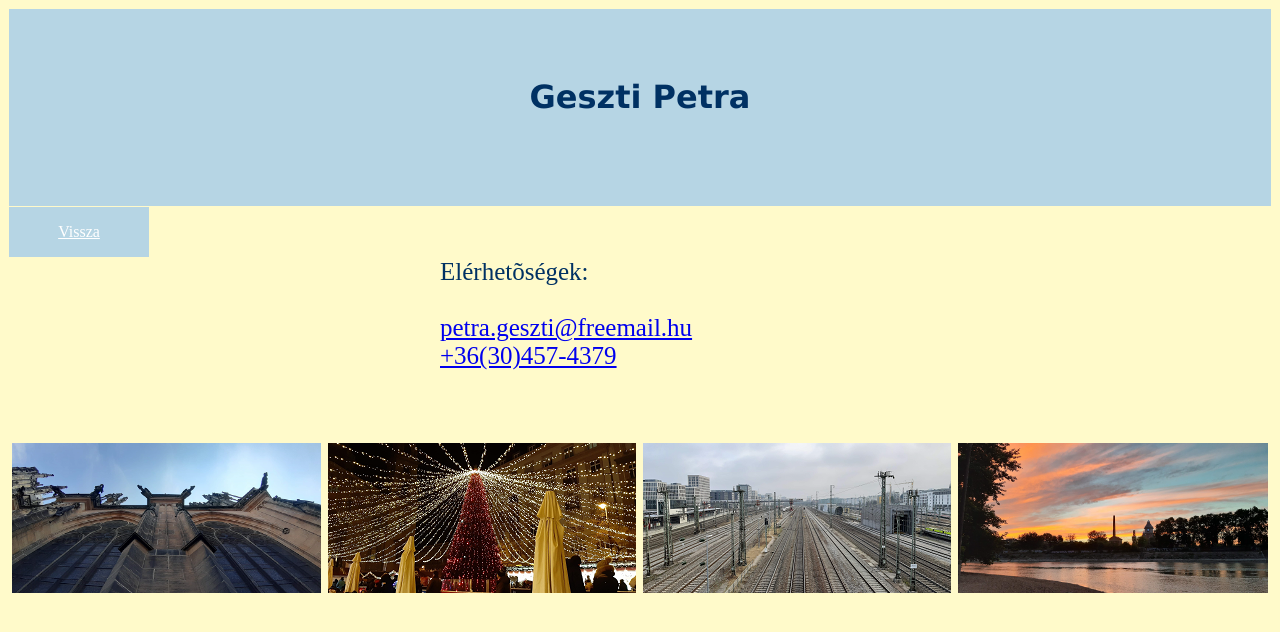
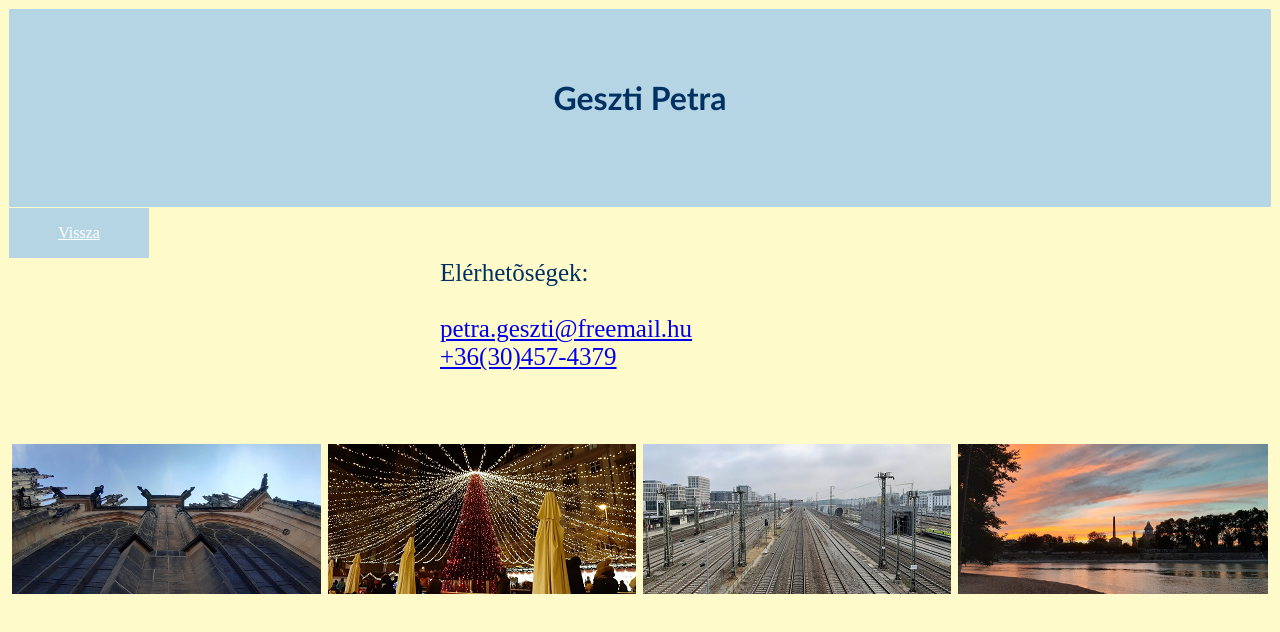
Before and after one commit to gesztipetra/gesztipetra.github.io, a plain HTML site: page Geszti_Petra_contact.html in a window 1280 px wide. Drawn offline with Linux system fonts and the light colour scheme.

Commit message:
Update Geszti_Petra_contact.html

```diff
--- a/Geszti_Petra_contact.html
+++ b/Geszti_Petra_contact.html
@@ -11,7 +11,7 @@
 
 		<table cellpadding="0" cellspacing="1" style="text-align:center; "width=100%";">
 		  <tr>
-			<th colspan="2"; bgcolor="b6d5e4";><h1 style="color:#003163;"><br><p><font face="verdana">Geszti Petra</font></p><br></h1></th>
+			<th colspan="2"; bgcolor="b6d5e4";><h1 style="color:#003163;"><br><p><font face="calibri">Geszti Petra</font></p><br></h1></th>
 		  </tr>
 		  <tr>
 			<td bgcolor="b6d5e4"; height=50px; width=140px;><a style="color:white"; href="index.html">Vissza</a> </td>
```
